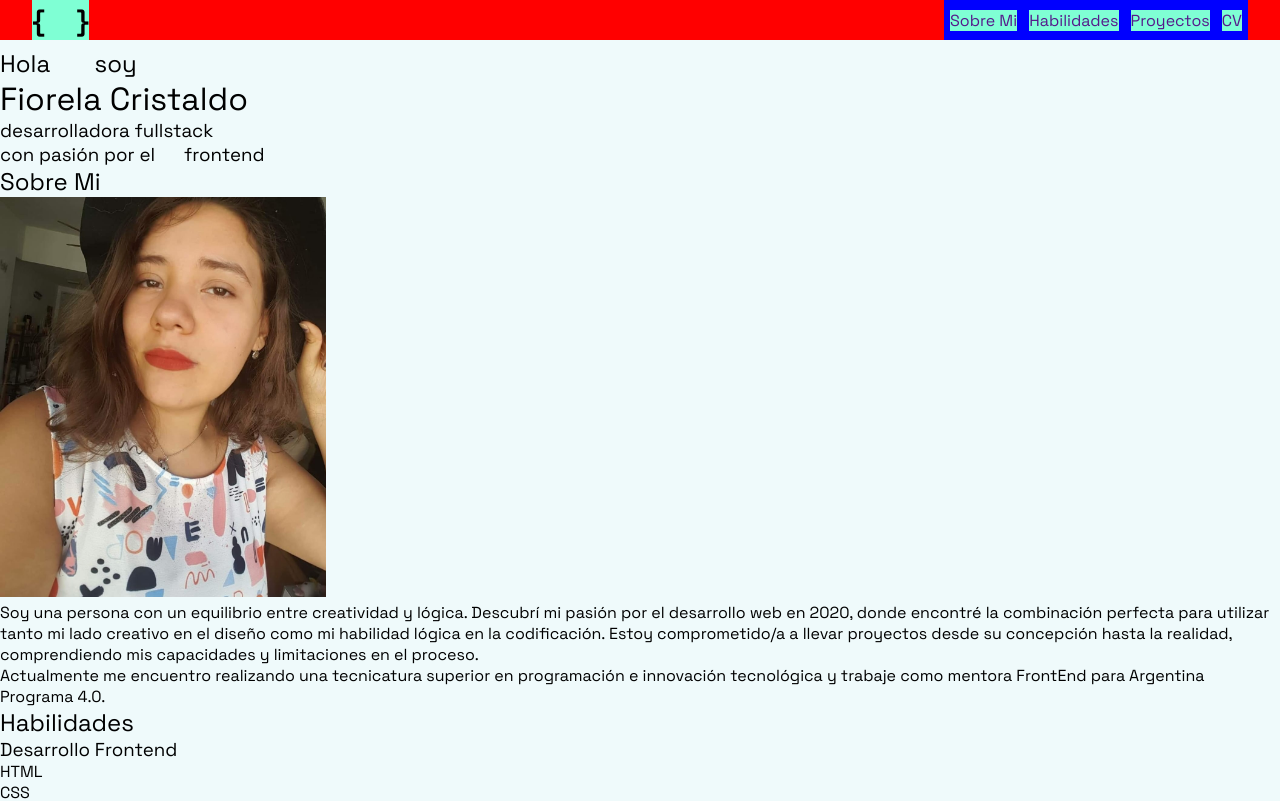
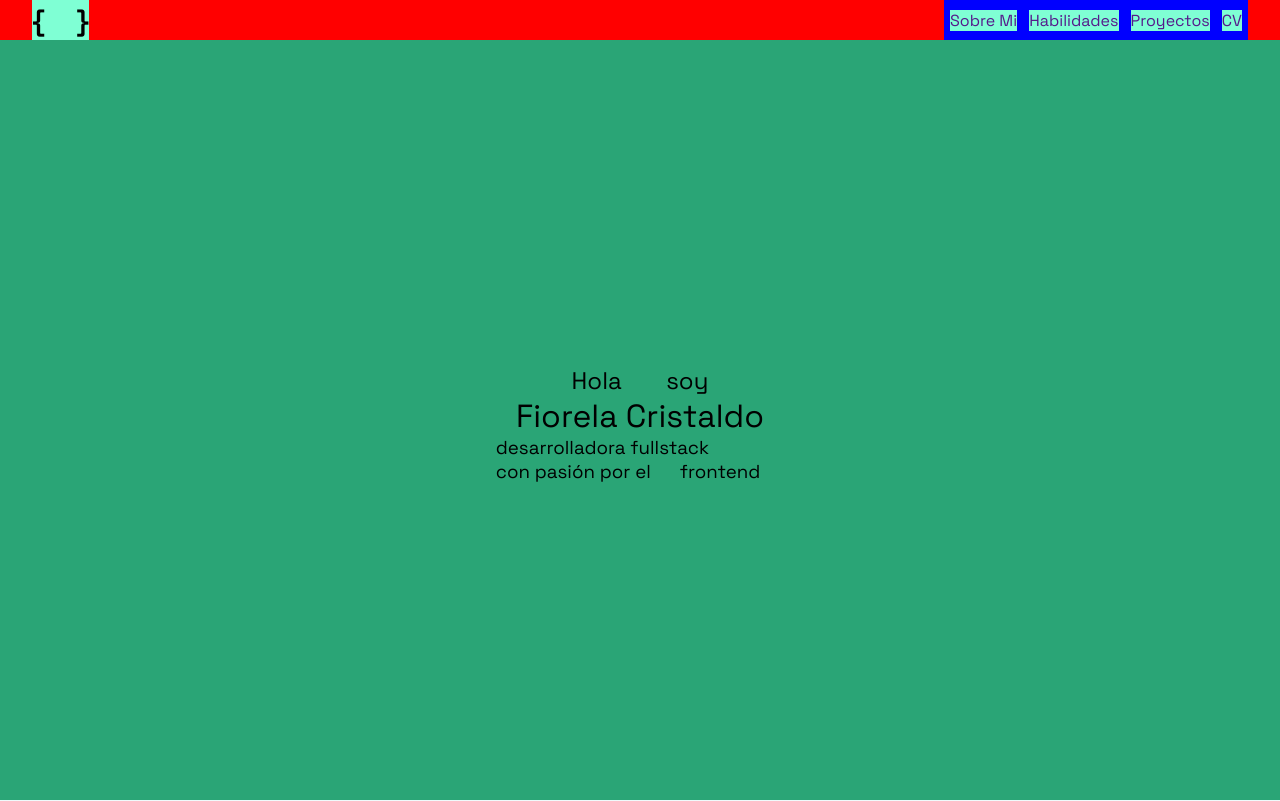
Before and after one commit to Cristaldo-Fiorela/portfolio2024, a React (Vite) app: page / in a window 1280 px wide. Shown: the top 801 px of the page. Built offline with nearby package versions, Linux system fonts and the light colour scheme; some icons are missing; a web font is replaced by a local one.

Commit message:
flexbox contenedor welcome

```diff
--- a/src/components/Welcome.jsx
+++ b/src/components/Welcome.jsx
@@ -3,7 +3,7 @@ import { Icon } from '@iconify/react';
 
 const Welcome = () => {
   return (
-    <>
+    <div id='welcome'>
       <h2>Hola {""}
         <span>
           <Icon icon="mdi:hand-wave" width="2rem" height="2rem" />
@@ -23,7 +23,7 @@ const Welcome = () => {
           <Icon icon="lucide:sparkle" width="1.2rem" height="1.2rem" />
         </h3>
       </div>
-    </>
+    </div>
   )
 }
 
--- a/src/index.css
+++ b/src/index.css
@@ -58,6 +58,14 @@ header nav a {
 }
 
 /* WELCOME */
+div#welcome {
+  align-items: center;
+  background-color: rgb(42, 165, 118);
+  display: flex;
+  flex-direction: column;
+  justify-content: center;
+  min-height: 95vh;
+}
 
 div img#portrait {
   height: 400px;
```
